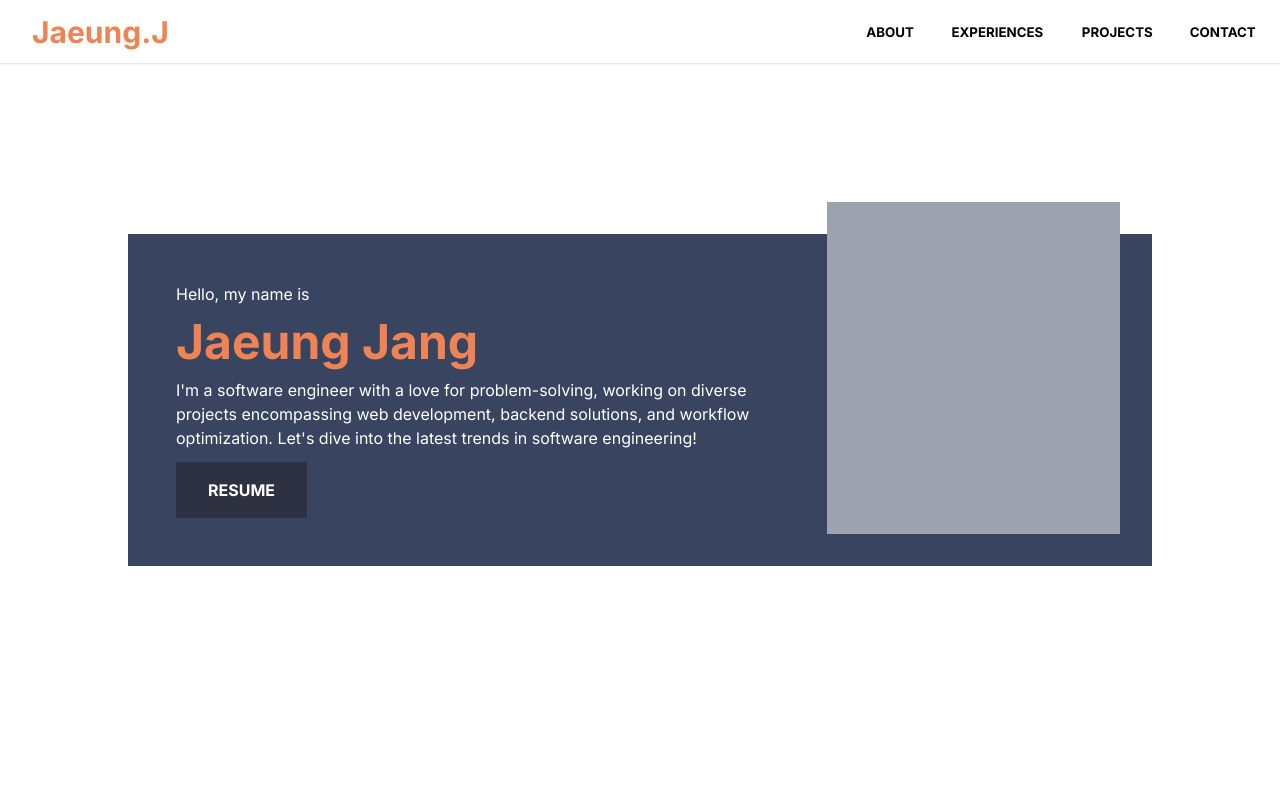
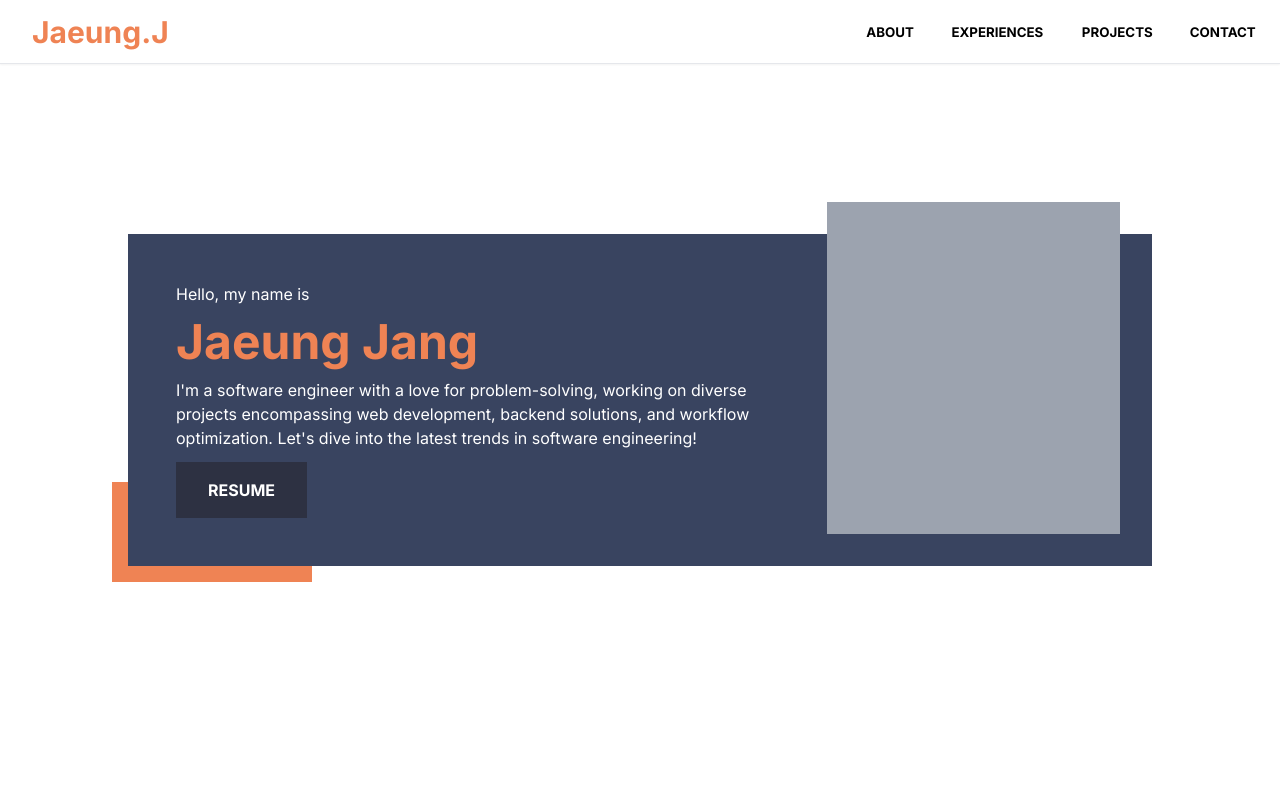
Before and after one commit to JaeungJayJang/personal_website, a Next.js app: page / in a window 1280 px wide. Shown: the top 800 px of the page. Built offline with nearby package versions, Linux system fonts and the light colour scheme.

Commit message:
set default container background transparent

```diff
--- a/app/components/general/container.tsx
+++ b/app/components/general/container.tsx
@@ -8,7 +8,7 @@ interface props {
 
 const Container = ({children, height = "h-full", color}:props) => {
 
-    let bgColor = "bg-white"
+    let bgColor = "bg-transparent"
     switch(color){
         case "primary":
             bgColor = `bg-gradient-to-br from-primary to-primary/80`;
```
